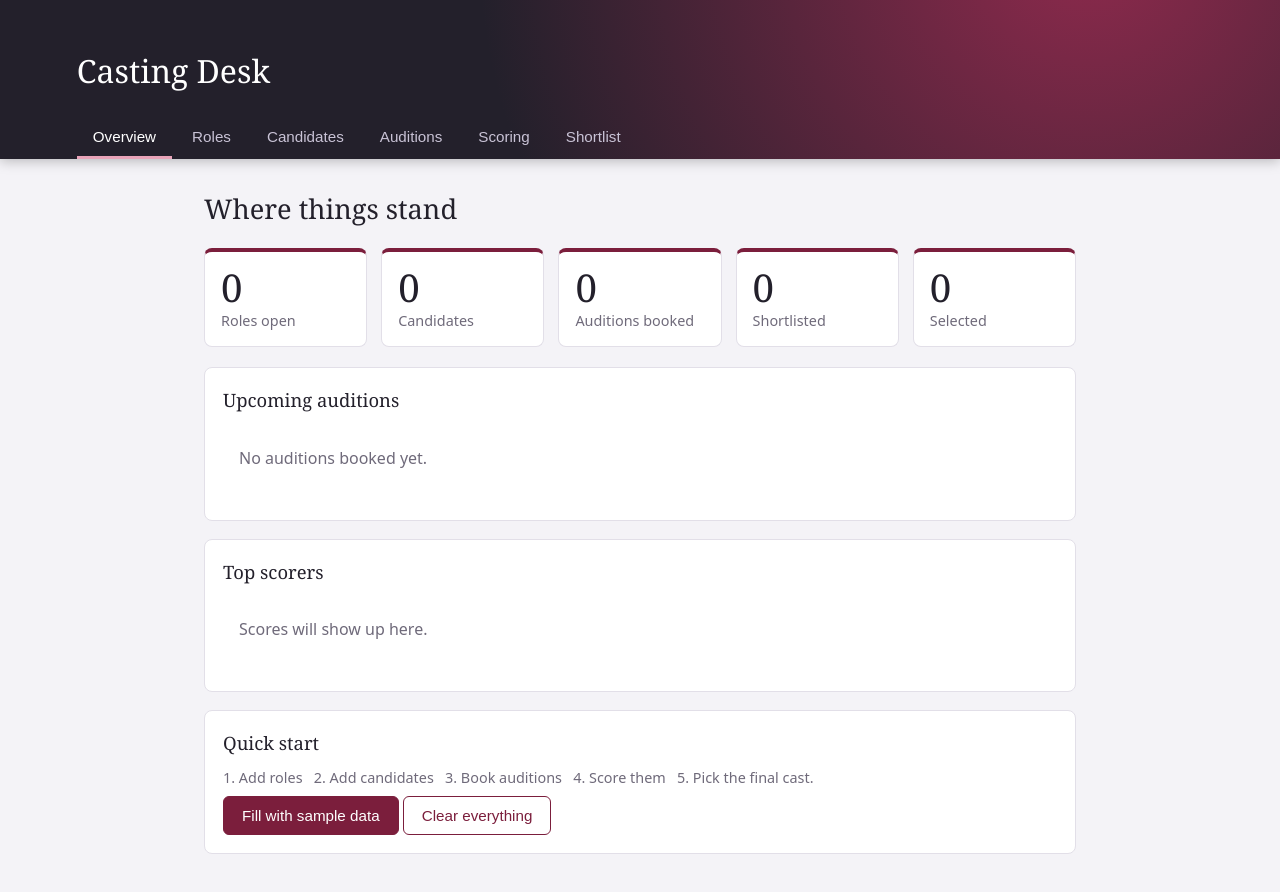
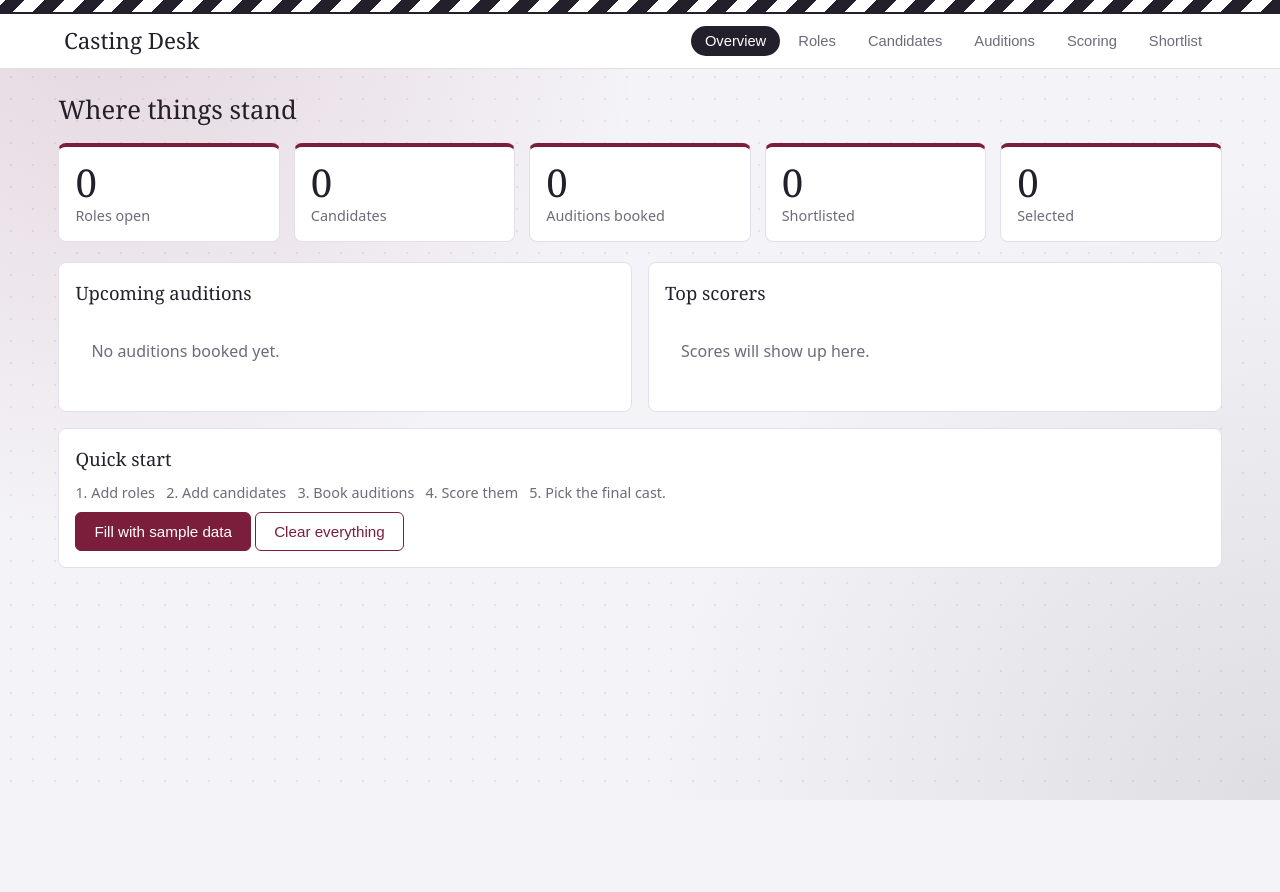
Before and after one commit to fuc11/CSE326, a plain HTML site: page index.html in a window 1280 px wide. After the commit the page ends 800 px from the top, so only its background shows below. Drawn offline with Linux system fonts and the light colour scheme.

Commit message:
Refactor CSS styles for improved layout and design

```diff
--- a/style.css
+++ b/style.css
@@ -12,39 +12,54 @@
 
 body {
   margin: 0;
-  background: var(--bg);
+  background-color: var(--bg);
+  /* soft spotlight glows + a faint dotted pattern, kept very light so tables stay easy to read */
+  background-image:
+    radial-gradient(circle at 8% 0%, rgba(123, 30, 60, 0.13), transparent 38%),
+    radial-gradient(circle at 100% 100%, rgba(35, 32, 43, 0.10), transparent 42%),
+    radial-gradient(rgba(35, 32, 43, 0.08) 1px, transparent 1px);
+  background-size: auto, auto, 22px 22px;
+  background-attachment: fixed;
   color: var(--ink);
   font-family: system-ui, -apple-system, "Segoe UI", sans-serif;
   line-height: 1.5;
 }
 
-/* header with a soft stage-light glow */
+/* header: clapperboard stripe on top, light bar below */
 header {
-  background: radial-gradient(circle at 85% -40%, #8f2a4d 0%, transparent 55%), var(--ink);
-  color: var(--white);
-  padding: 26px 6vw 0;
+  background: var(--white);
   position: sticky;
   top: 0;
   z-index: 5;
-  box-shadow: 0 2px 12px rgba(0, 0, 0, 0.25);
+  border-bottom: 1px solid var(--line);
 }
-.top h1 { margin: 0; font-size: 2rem; }
-.top p { margin: 2px 0 14px; color: #c9c3d6; font-size: 0.95rem; }
+.strip {
+  height: 14px;
+  background: repeating-linear-gradient(-45deg, var(--ink) 0 14px, var(--white) 14px 28px);
+  border-bottom: 2px solid var(--ink);
+}
+.bar {
+  display: flex;
+  align-items: center;
+  justify-content: space-between;
+  gap: 16px;
+  padding: 10px 5vw;
+}
+.bar h1 { margin: 0; font-size: 1.4rem; white-space: nowrap; }
 
 h1, h2, h3 { font-family: Georgia, "Times New Roman", serif; font-weight: normal; }
-h2 { font-size: 1.7rem; margin: 0 0 18px; }
+h2 { font-size: 1.6rem; margin: 0 0 14px; }
 h3 { font-size: 1.15rem; margin: 0 0 10px; }
 
 nav { display: flex; gap: 4px; overflow-x: auto; }
 nav button {
-  background: none; border: none; border-radius: 0; color: #c9c3d6;
-  padding: 11px 16px; font-size: 0.95rem; cursor: pointer;
-  border-bottom: 3px solid transparent; white-space: nowrap;
+  background: none; border: none; border-radius: 20px; color: var(--muted);
+  padding: 7px 14px; font-size: 0.92rem; cursor: pointer; white-space: nowrap;
 }
-nav button:hover { color: var(--white); background: none; }
-nav button.active { color: var(--white); border-bottom-color: #e8a3b9; }
+nav button:hover { background: #f1eef5; color: var(--ink); }
+nav button.active { background: var(--ink); color: var(--white); }
 
-main { max-width: 1000px; margin: 0 auto; padding: 30px 5vw 60px; }
+main { max-width: 1240px; margin: 0 auto; padding: 22px 3vw 40px; }
 .hide { display: none; }
 
 /* white panels that hold forms */
@@ -52,8 +67,8 @@ main { max-width: 1000px; margin: 0 auto; padding: 30px 5vw 60px; }
   background: var(--white);
   border: 1px solid var(--line);
   border-radius: 8px;
-  padding: 18px;
-  margin-bottom: 18px;
+  padding: 16px;
+  margin-bottom: 16px;
 }
 
 .row { display: flex; flex-wrap: wrap; gap: 10px; margin-bottom: 12px; }
@@ -120,8 +135,15 @@ tr.top td { background: #f8eef2; }
 .tag.Rejected { background: #f5e1e1; border-color: #d9a6a6; }
 .empty { color: var(--muted); padding: 16px; }
 
-@media (max-width: 600px) {
-  .top h1 { font-size: 1.6rem; }
-  .top p { display: none; }
+@media (max-width: 700px) {
+  .bar { flex-direction: column; align-items: flex-start; gap: 6px; }
+  nav { width: 100%; }
   main { padding-top: 22px; }
 }
+
+/* two panels side by side on the overview */
+.two { display: grid; grid-template-columns: 1fr 1fr; gap: 16px; }
+.line { display: flex; justify-content: space-between; gap: 10px; padding: 9px 0; border-bottom: 1px solid var(--line); }
+.line:last-child { border-bottom: none; }
+.line span:last-child { color: var(--muted); }
+@media (max-width: 700px) { .two { grid-template-columns: 1fr; } }
```
